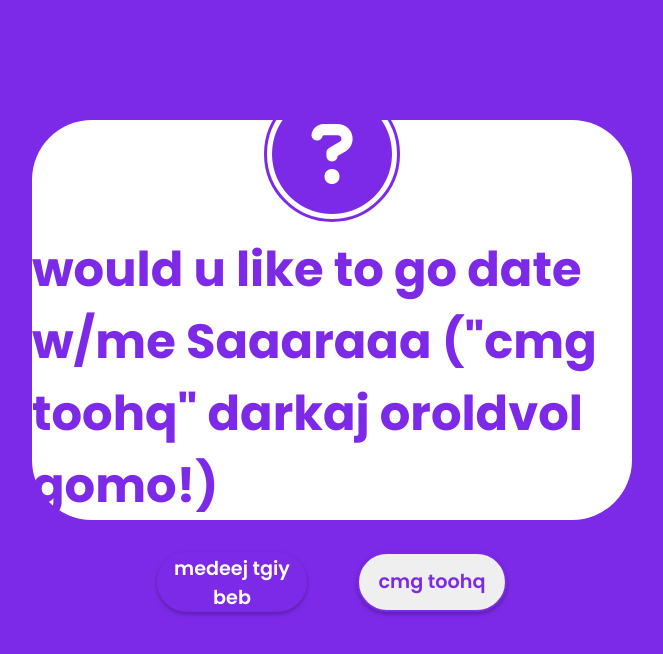
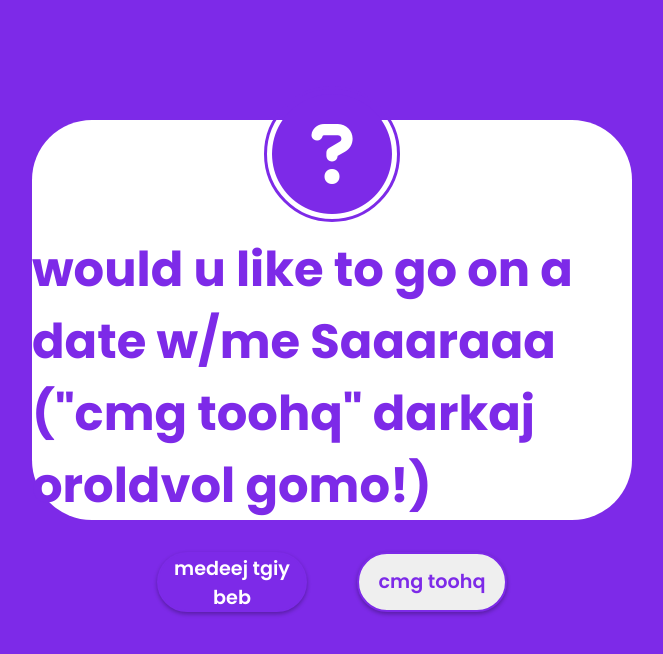
Before and after one commit to zucceq/saaraaa, a plain HTML site: page index.html in a window 1280 px wide. Shown: the whole page, without its empty margins (308-971 px from the left). Drawn offline with Linux system fonts and the light colour scheme.

Commit message:
index.html

```diff
--- a/index.html
+++ b/index.html
@@ -15,7 +15,7 @@
 
     <div class="wrapper">
         <i class="fa-solid fa-circle-question"></i>
-        <h2 class="question">  would u like to go date w/me Saaaraaa ("cmg toohq" darkaj oroldvol gomo!)</h2>
+        <h2 class="question">  would u like to go on a date w/me Saaaraaa ("cmg toohq" darkaj oroldvol gomo!)</h2>
         <div class="btn-group">
             <button class="yes-btn">medeej tgiy beb  </button>
             <button class="no-btn">cmg toohq</button>
```
